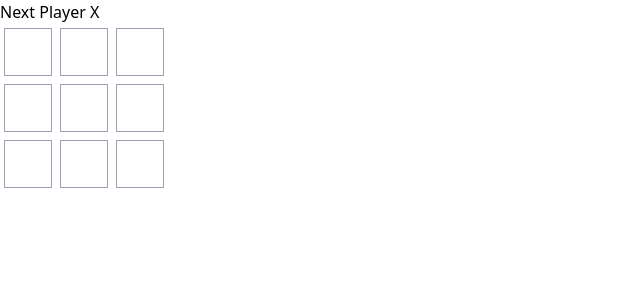
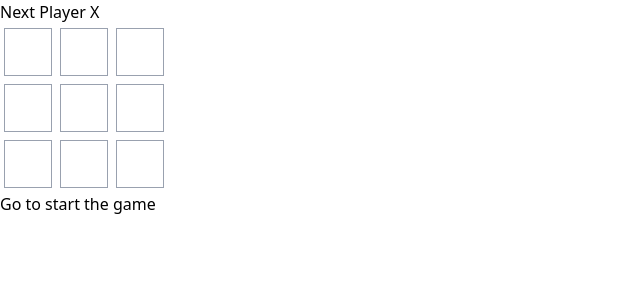
Before and after one commit to Sakif-Hridoy/Tic-Tac-Toe-React, a React (Vite) app: page / in a window 1280 px wide. Shown: the top 300 px of the page, without its empty margins (0-640 px from the left). Built offline with nearby package versions, Linux system fonts and the light colour scheme.

Commit message:
add game logics,algorithms

```diff
--- a/src/App.jsx
+++ b/src/App.jsx
@@ -12,10 +12,7 @@ function Square({ value, onSquareClick }) {
     </button>
   );
 }
-
-export default function Board() {
-  const [squares, setSquares] = useState(Array(9).fill(null));
-  const [xisNext, setXisNext] = useState(true);
+function Board({xisNext, squares, onPlay}) {
 
   const winner = calculateWinner(squares);
 
@@ -40,8 +37,7 @@ export default function Board() {
     } else {
       nextSquares[i] = "O"
     }
-   setSquares(nextSquares)
-   setXisNext(!xisNext)
+    onPlay(nextSquares);
     // console.log("clicked");
   }
   return (
@@ -66,6 +62,54 @@ export default function Board() {
   );
 }
 
+
+export default function Game() {
+  const [history, setHistory] = useState([Array(9).fill(null)]);
+  const [xisNext, setXisNext] = useState(true);
+
+  const currentSquares = history[history.length - 1];
+
+  function handlePlay(nextSquares) {
+    setXisNext(!xisNext);
+    setHistory([...history, nextSquares]);
+  }
+
+  const moves = history.map((squares,move)=>{
+    let description;
+    if(move >0){
+      description = `Go to the move # ${move}`
+    } else {
+      description = `Go to start the game`
+    }
+    return (
+      // eslint-disable-next-line react/jsx-key
+      <li key={move}>
+        <button>
+          {
+            description
+          }
+        </button>
+      </li>
+    )
+  })
+
+  return (
+  <div>
+     <div>
+      <Board
+        xisNext={xisNext}
+        squares={currentSquares}
+        onPlay={handlePlay}
+      />
+    </div>
+    <div>
+      <ol>{moves}</ol>
+    </div>
+  </div>
+  );
+}
+
+
 function calculateWinner(squares){
   const lines = [
     [0,1,2],
```
